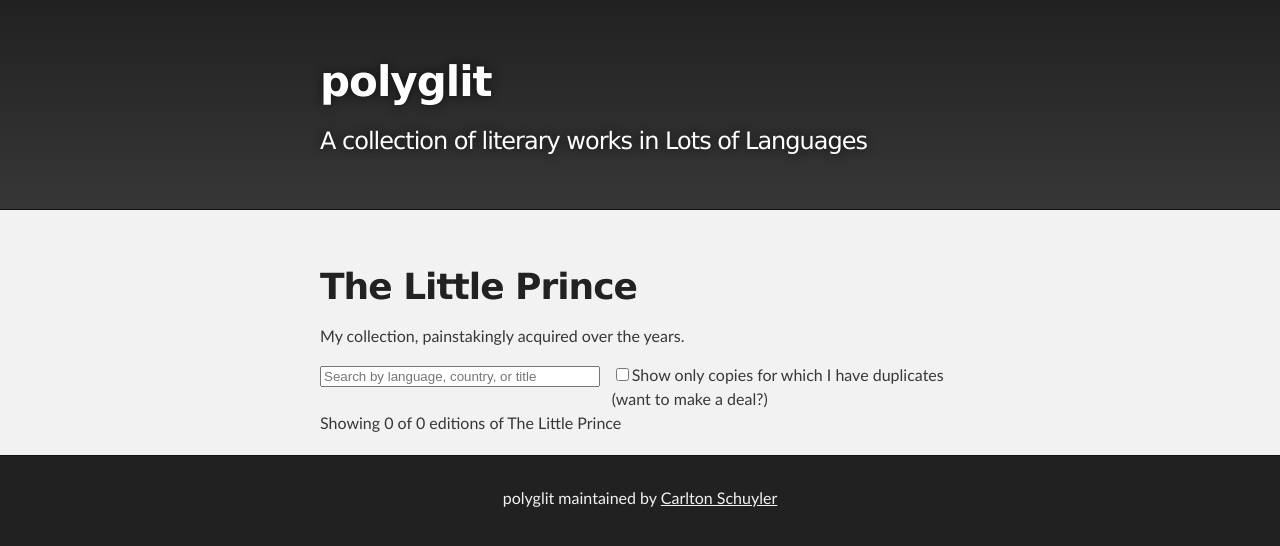
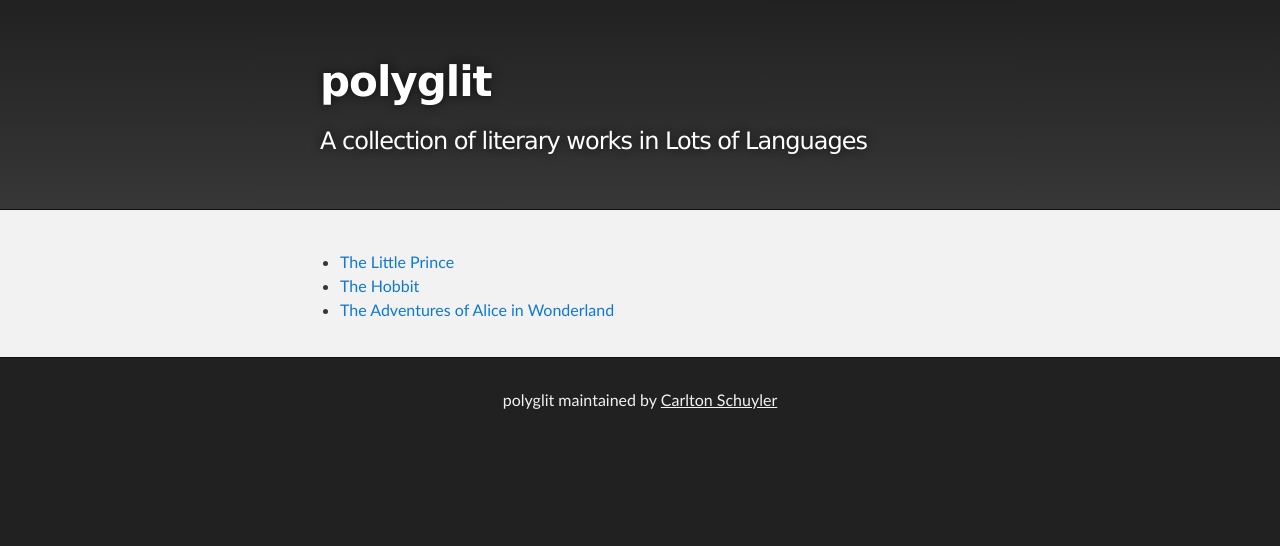
Before and after one commit to cschuyle/polyglit, a React (Create React App) app in the folder frontend/: page / in a window 1280 px wide. Shown: the top 546 px of the page. Built offline with nearby package versions, Linux system fonts and the light colour scheme; no server answers.

Commit message:
Add home page with links to Hobbit, Little Prince, and Alice.
But why are all these node_modules here? Gonna have to figure out whetehr to commit those.

```diff
--- a/frontend/package.json
+++ b/frontend/package.json
@@ -41,6 +41,8 @@
     ]
   },
   "devDependencies": {
-    "@types/axios": "^0.14.0"
+    "@types/axios": "^0.14.0",
+    "@types/react-router-dom": "^5.1.7",
+    "react-router-dom": "^5.2.0"
   }
 }
--- /dev/null
+++ b/frontend/src/HomePage.tsx
@@ -0,0 +1,20 @@
+import React from 'react';
+
+class HomePage extends React.Component {
+
+    render() {
+        return (
+            <div id="main_content_wrap" className="outer">
+                <section id="main_content" className="inner">
+                    <ul>
+                        <li><a href={"./the-little-prince"}>The Little Prince</a></li>
+                        <li><a href={"./the-hobbit"}>The Hobbit</a></li>
+                        <li><a href={"./alice-in-wonderland"}>The Adventures of Alice in Wonderland</a></li>
+                    </ul>
+                </section>
+            </div>
+        )
+    }
+}
+
+export default HomePage;
--- a/frontend/src/Showcase.tsx
+++ b/frontend/src/Showcase.tsx
@@ -36,7 +36,8 @@ interface ShowcaseState {
 }
 
 interface ShowcaseProps {
-
+    pageHeader: string
+    troveUrl: string
 }
 
 class Showcase extends React.Component<ShowcaseProps, ShowcaseState> {
@@ -60,7 +61,7 @@ class Showcase extends React.Component<ShowcaseProps, ShowcaseState> {
     }
 
     fetchTrove() {
-        return fetch(`https://moocho-test.s3-us-west-2.amazonaws.com/public/little-prince`)
+        return fetch(this.props.troveUrl)
             .then(res => {
                 return res.json() as Promise<Trove>
             })
@@ -68,6 +69,11 @@ class Showcase extends React.Component<ShowcaseProps, ShowcaseState> {
 
     render() {
         return (
+            <div id="main_content_wrap" className="outer">
+                <div id="main_content" className="inner">
+                    <h1>{this.props.pageHeader}</h1>
+                    <p>My collection, painstakingly acquired over the years.</p>
+
                     <span>
                         <div>
                             <div style={{display: "flex"}}>
@@ -102,6 +108,8 @@ class Showcase extends React.Component<ShowcaseProps, ShowcaseState> {
                             }
                         </section>
                     </span>
+                </div>
+            </div>
         );
     }
 
--- a/frontend/src/index.tsx
+++ b/frontend/src/index.tsx
@@ -7,7 +7,10 @@ import './css/image-grid.css';
 import './css/polyglit.css';
 import './css/Showcase.css';
 
+import {BrowserRouter, Route, Switch} from "react-router-dom";
+
 import Showcase from './Showcase';
+import HomePage from './HomePage';
 import reportWebVitals from './reportWebVitals';
 
 ReactDOM.render(
@@ -18,17 +21,35 @@ ReactDOM.render(
                 <h2 id="project_tagline">A collection of literary works in Lots of Languages</h2>
             </header>
         </div>
-      <div id="main_content_wrap" className="outer">
-      <div id="main_content" className="inner">
-          <h1>The Little Prince</h1>
-          <p>My collection, painstakingly acquired over the years.</p>
-          <Showcase />
-      </div>
-      </div>
+
+        <BrowserRouter>
+            <Switch>
+                <Route path="/" exact component={() => <HomePage/>}/>
+                <Route path="/the-little-prince" exact component={() =>
+                    <Showcase
+                        pageHeader="The Little Prince"
+                        troveUrl={"https://moocho-test.s3-us-west-2.amazonaws.com/public/little-prince"}
+                    />}
+                />
+                <Route path="/the-hobbit" exact component={() =>
+                    <Showcase
+                        pageHeader="The Hobbit"
+                        troveUrl={"https://moocho-test.s3-us-west-2.amazonaws.com/public/hobbit"}
+                    />}
+                />
+                <Route path="/alice-in-wonderland" exact component={() =>
+                    <Showcase
+                        pageHeader="Alice in Wonderland"
+                        troveUrl={"https://moocho-test.s3-us-west-2.amazonaws.com/public/alice-in-wonderland"}
+                    />}
+                />
+            </Switch>
+        </BrowserRouter>
 
         <div id="footer_wrap" className="outer">
             <footer className="inner">
-              <p style={{textAlign: "center"}}>polyglit maintained by <a href="https://dragnon.com">Carlton Schuyler</a></p>
+                <p style={{textAlign: "center"}}>polyglit maintained by <a href="https://dragnon.com">Carlton
+                    Schuyler</a></p>
             </footer>
         </div>
 
--- /dev/null
+++ b/package.json
@@ -0,0 +1,5 @@
+{
+  "dependencies": {
+    "react-router-dom": "^5.2.0"
+  }
+}
```
Also changed, not shown: 2 other files (tests, documents, lock files or other folders). Lines whose indentation alone changed are shown as unchanged.
